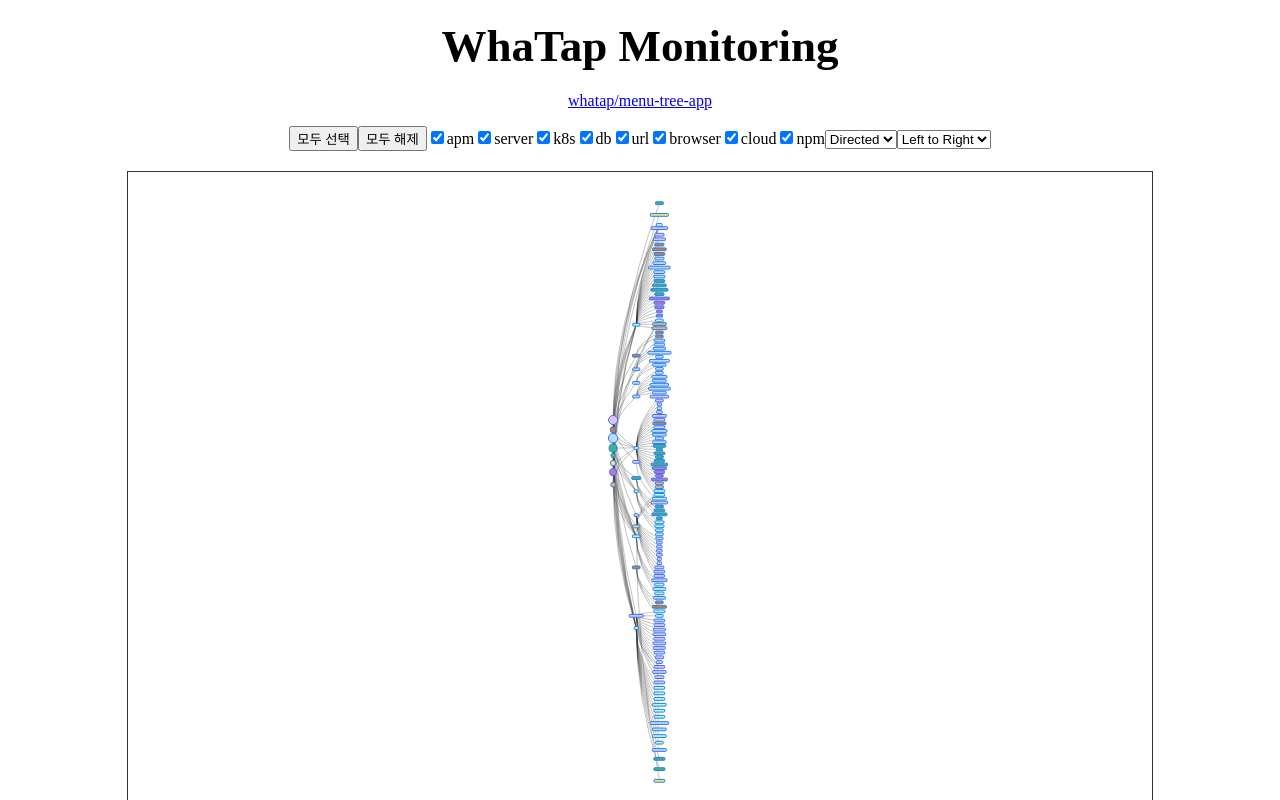
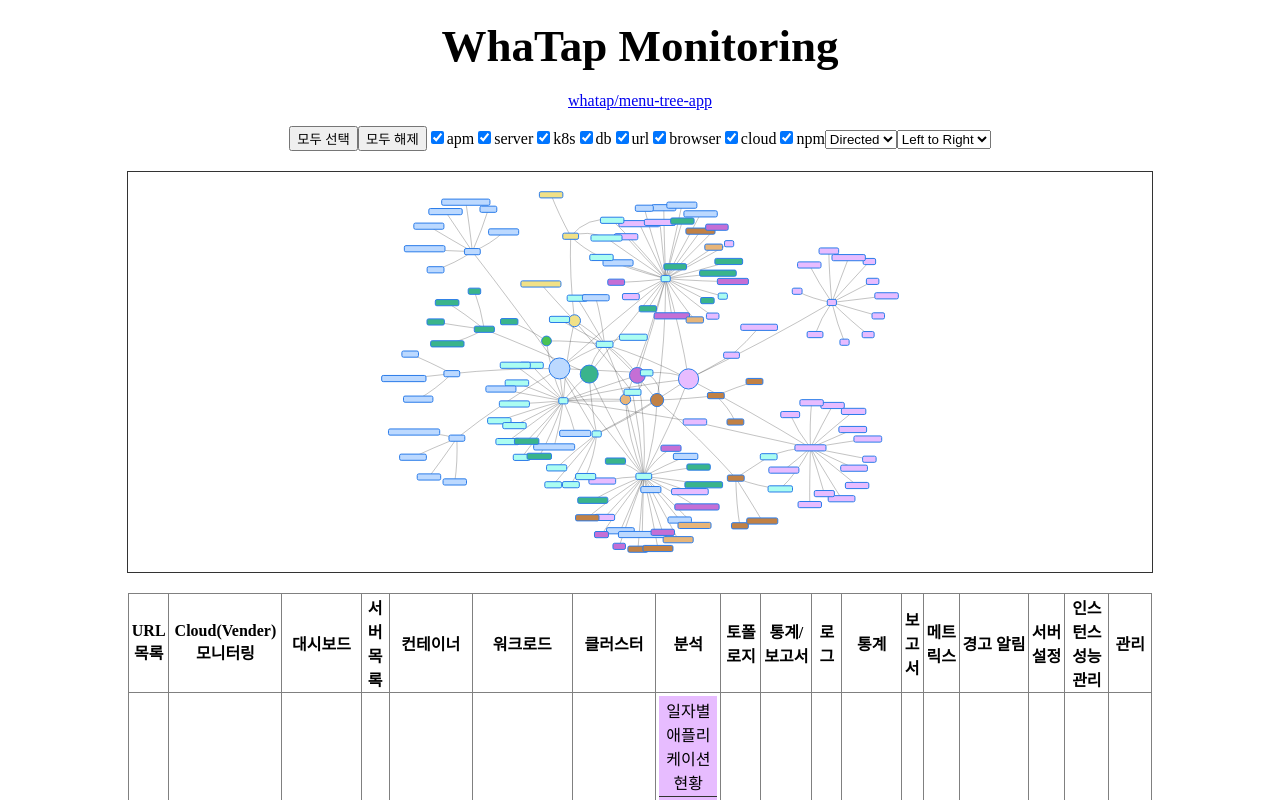
Before and after one commit to kijung-iM/menu-tree-app, a React (Create React App) app: page / in a window 1280 px wide. Shown: the top 800 px of the page. Built offline with nearby package versions, Linux system fonts and the light colour scheme.

Commit message:
update Graph.js

```diff
--- a/src/Graph.js
+++ b/src/Graph.js
@@ -13,6 +13,7 @@
       layout: {
         improvedLayout: true,
         hierarchical: {
+          enabled: false,
           direction,
           sortMethod,
           nodeSpacing: 100, // 노드 간의 간격 조정
@@ -94,7 +95,7 @@
     return () => networkRef.current.destroy();
   }, [filters, sortMethod, direction]);
 
-  return <div ref={container} style={{ width: '80vw', height: '80vh', border: '1px solid #333', margin: '20px auto' }} />;
+  return <div ref={container} style={{ width: '80vw', height: '50vh', border: '1px solid #333', margin: '20px auto' }} />;
 };
 
 export default Graph;
```
